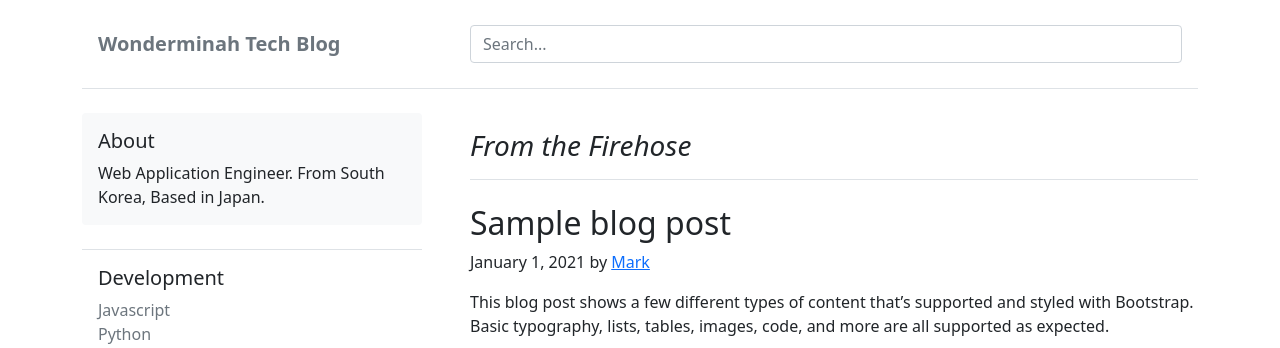
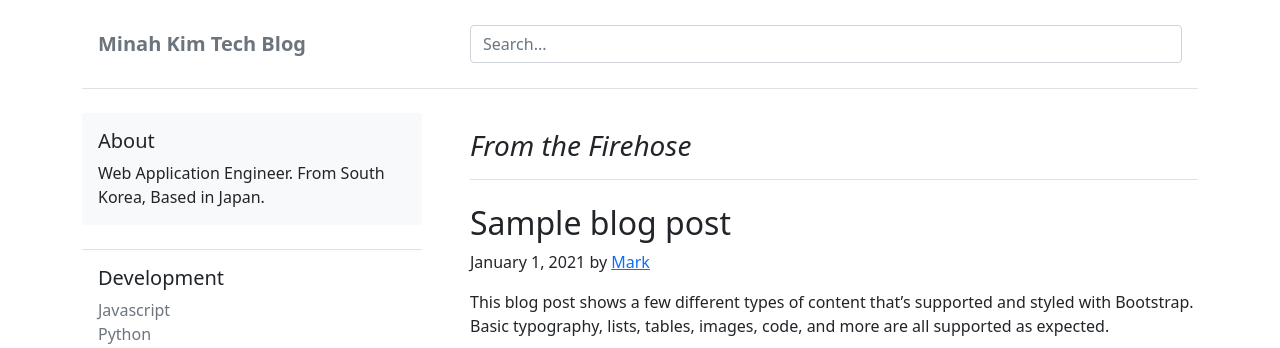
Before and after one commit to wonderminah/mysite2022, a Django app: template blog/templates/blog/index.html in a window 1280 px wide. Shown: the top 348 px of the page. Run offline with Django 4.2, Linux system fonts and the light colour scheme; the template is opened without the code that fills it, so the values that code supplies are empty; some libraries are stand-ins or nearby versions.

Commit message:
Set Title

```diff
--- a/blog/templates/blog/index.html
+++ b/blog/templates/blog/index.html
@@ -2,7 +2,7 @@
 <html lang="en">
 <head>
     <meta charset="UTF-8">
-    <title>Title</title>
+    <title>Minah Kim Tech Blog</title>
     {% load static %}
     <link rel="stylesheet" type="text/css" href="{% static 'css/bootstrap.min.css' %}">
     <link rel="stylesheet" type="text/css" href="{% static 'css/bootstrap-grid.min.css' %}">
--- a/blog/templates/layout/header.html
+++ b/blog/templates/layout/header.html
@@ -2,7 +2,7 @@
     <header class="p-3 py-4 mb-4 border-bottom">
         <div class="d-grid gap-3 align-items-center" style="grid-template-columns: 1fr 2fr;">
             <div class="d-flex align-items-center">
-                <p class="mt-2 h5 text-secondary"><b>Wonderminah Tech Blog</b></p>
+                <p class="mt-2 h5 text-secondary"><b>Minah Kim Tech Blog</b></p>
             </div>
 
             <div class="d-flex align-items-center">
```
